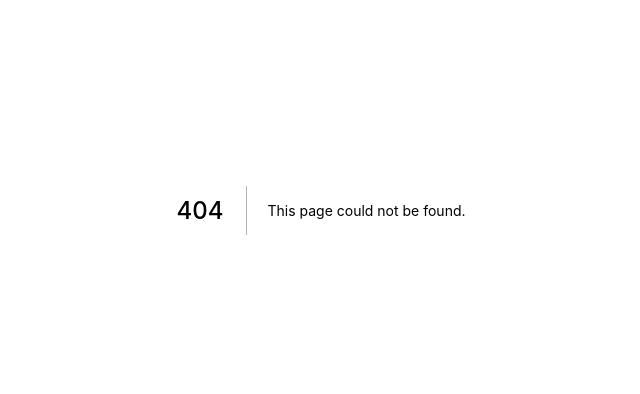
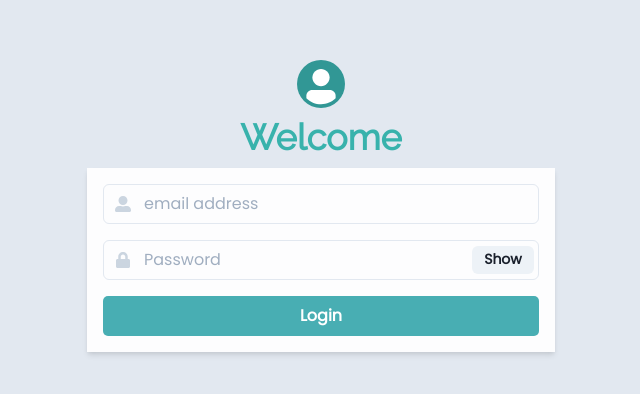
Before and after one commit to fahadaleem/Next-TS-ChakraUI-Boilerplat, a Next.js app: page /login in a window 1280 px wide. Before the commit this address had no page. Shown: the part 190-584 px from the top of the page, without its empty margins (319-959 px from the left). Built offline with nearby package versions, Linux system fonts and the light colour scheme.

Commit message:
Login form completed.

```diff
--- /dev/null
+++ b/components/Alert.tsx
@@ -0,0 +1,22 @@
+import {
+  Alert,
+  AlertIcon,
+  AlertTitle,
+  AlertDescription,
+  CloseButton,
+} from "@chakra-ui/react";
+
+interface IAlertBox {
+  description: string;
+}
+
+const AlertBox = ({ description }: IAlertBox) => {
+  return (
+    <Alert status="error" borderRadius={5} py={2}>
+      <AlertIcon />
+      <AlertDescription>{description}</AlertDescription>
+    </Alert>
+  );
+};
+
+export default AlertBox;
--- /dev/null
+++ b/components/LoginForm.tsx
@@ -0,0 +1,151 @@
+import { useEffect, useState } from "react";
+import {
+  Flex,
+  Heading,
+  Input,
+  Button,
+  InputGroup,
+  Stack,
+  InputLeftElement,
+  chakra,
+  Box,
+  Link,
+  Avatar,
+  FormControl,
+  FormHelperText,
+  InputRightElement,
+} from "@chakra-ui/react";
+import { FaUserAlt, FaLock } from "react-icons/fa";
+import AlertBox from "./Alert";
+
+const CFaUserAlt = chakra(FaUserAlt);
+const CFaLock = chakra(FaLock);
+
+const LoginForm = () => {
+  const [showPassword, setShowPassword] = useState(false);
+  const [error, setError] = useState({
+    status: false,
+    message: "",
+  });
+  const [loginCredentials, setLoginCredentials] = useState({
+    email: "",
+    password: "",
+  });
+
+  const handleShowClick = () => setShowPassword(!showPassword);
+
+  const onSubmit = (e: any) => {
+    e.preventDefault();
+
+    if (loginCredentials.email === "" || loginCredentials.password === "") {
+      setError({
+        status: true,
+        message: "Please fill out the required fields.",
+      });
+    }
+
+    // API Integration here.
+    console.log(loginCredentials);
+  };
+
+  useEffect(() => {
+    setError({
+      ...error,
+      status: false,
+    });
+  }, [loginCredentials]);
+
+  return (
+    <Flex
+      flexDirection="column"
+      width="100wh"
+      height="100vh"
+      backgroundColor="gray.200"
+      justifyContent="center"
+      alignItems="center"
+    >
+      <Stack
+        flexDir="column"
+        mb="2"
+        justifyContent="center"
+        alignItems="center"
+      >
+        <Avatar bg="teal.500" />
+        <Heading color="teal.400">Welcome</Heading>
+        <Box minW={{ base: "90%", md: "468px" }}>
+          <form onSubmit={onSubmit}>
+            <Stack
+              spacing={4}
+              p="1rem"
+              backgroundColor="whiteAlpha.900"
+              boxShadow="md"
+              flexDirection="column"
+              justifyContent="center"
+            >
+              {error.status && <AlertBox description={error.message} />}
+              <FormControl>
+                <InputGroup>
+                  <InputLeftElement
+                    pointerEvents="none"
+                    children={<CFaUserAlt color="gray.300" />}
+                  />
+                  <Input
+                    type="email"
+                    placeholder="email address"
+                    value={loginCredentials?.email}
+                    onChange={(e) =>
+                      setLoginCredentials({
+                        ...loginCredentials,
+                        email: e.target.value,
+                      })
+                    }
+                  />
+                </InputGroup>
+              </FormControl>
+              <FormControl>
+                <InputGroup>
+                  <InputLeftElement
+                    pointerEvents="none"
+                    color="gray.300"
+                    children={<CFaLock color="gray.300" />}
+                  />
+                  <Input
+                    type={showPassword ? "text" : "password"}
+                    placeholder="Password"
+                    value={loginCredentials?.password}
+                    onChange={(e) =>
+                      setLoginCredentials({
+                        ...loginCredentials,
+                        password: e.target.value,
+                      })
+                    }
+                  />
+                  <InputRightElement width="4.5rem">
+                    <Button h="1.75rem" size="sm" onClick={handleShowClick}>
+                      {showPassword ? "Hide" : "Show"}
+                    </Button>
+                  </InputRightElement>
+                </InputGroup>
+              </FormControl>
+              <Button
+                borderRadius={5}
+                type="submit"
+                variant="solid"
+                bg="brand.primary"
+                width="full"
+                color="#fff"
+                _hover={{
+                  backgroundColor: "brand.primary",
+                }}
+              >
+                Login
+              </Button>
+            </Stack>
+          </form>
+        </Box>
+      </Stack>
+    </Flex>
+  );
+};
+
+export default LoginForm;
--- a/pages/_app.tsx
+++ b/pages/_app.tsx
@@ -1,8 +1,14 @@
-import '../styles/globals.css'
-import type { AppProps } from 'next/app'
+import "../styles/globals.css";
+import type { AppProps } from "next/app";
+import { ChakraProvider } from "@chakra-ui/react";
+import { theme } from "../theme.js";
 
 function MyApp({ Component, pageProps }: AppProps) {
-  return <Component {...pageProps} />
+  return (
+    <ChakraProvider theme={theme}>
+      <Component {...pageProps} />
+    </ChakraProvider>
+  );
 }
 
-export default MyApp
+export default MyApp;
--- /dev/null
+++ b/pages/login.tsx
@@ -0,0 +1,7 @@
+import LoginForm from "../components/LoginForm";
+
+const Login = () => {
+  return <LoginForm />;
+};
+
+export default Login;
--- a/styles/globals.css
+++ b/styles/globals.css
@@ -1,16 +1,5 @@
-html,
-body {
+* {
   padding: 0;
   margin: 0;
-  font-family: -apple-system, BlinkMacSystemFont, Segoe UI, Roboto, Oxygen,
-    Ubuntu, Cantarell, Fira Sans, Droid Sans, Helvetica Neue, sans-serif;
-}
-
-a {
-  color: inherit;
-  text-decoration: none;
-}
-
-* {
   box-sizing: border-box;
 }
--- /dev/null
+++ b/theme.js
@@ -0,0 +1,19 @@
+import { extendTheme } from "@chakra-ui/react";
+import "@fontsource/poppins";
+import "@fontsource/raleway";
+
+// 2. Call `extendTheme` and pass your custom values
+export const theme = extendTheme({
+  colors: {
+    brand: {
+      primary: "#48AEB3",
+      seconday: "#fff",
+      error: "#FF3333",
+    },
+  },
+  fonts: {
+    text: "Poppins",
+    body: "Poppins",
+    heading: "Raleway",
+  },
+});
```
Also changed, not shown: package.json (+8 -1 lines), pages/index.tsx (+9 -62 lines), 2 other files (tests, documents, lock files or other folders).
